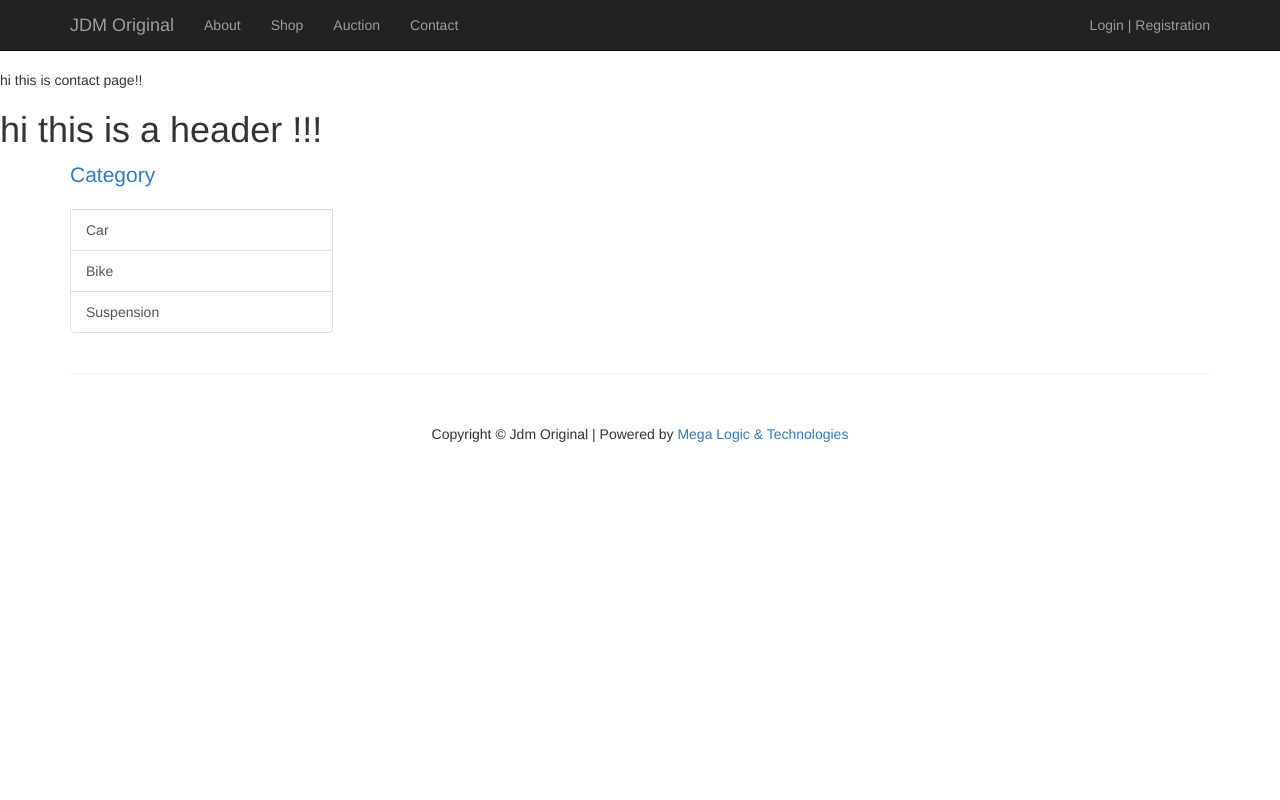
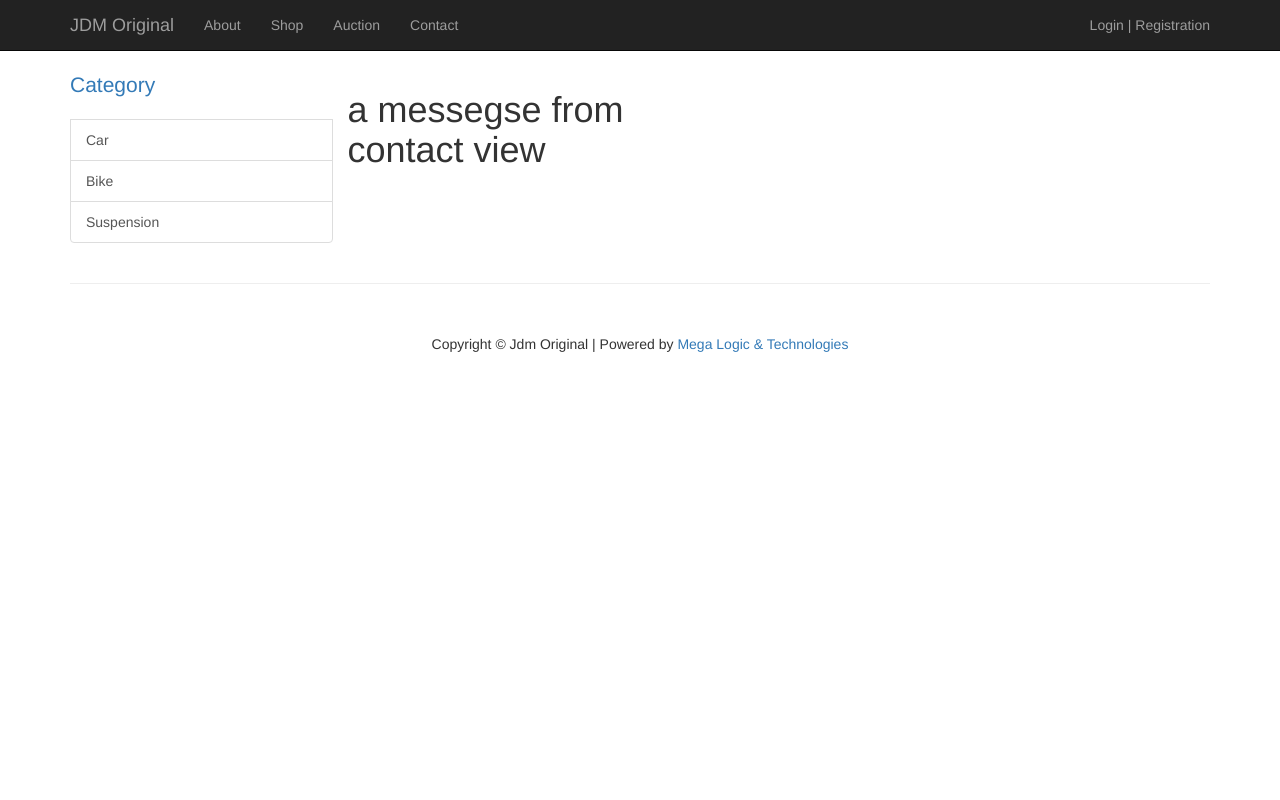
Before and after one commit to rahmannavid/dholaikhaal, a CodeIgniter app: page /dholaikhaal/index.php/contact in a window 1280 px wide. Run offline with CodeIgniter, Linux system fonts and the light colour scheme; data comes from the database, SQL or seed files in the repository.

Commit message:
cahnage in nav bar "contact"

```diff
--- a/application/controllers/contact.php
+++ b/application/controllers/contact.php
@@ -4,14 +4,11 @@
 
 		public function index()
 		{
-
-			$this->load->view('Contact_view');
 			$this->load->model('category');
 			$hdata['title']='Product-JDM Original';
-
 			$hdata['cat'] = $this->category->get_category();
 			$this->load->view('common/header', $hdata);
-			echo "hi this is contact page!!" ;
+			$this->load->view('Contact_view');
 			$this->load->view('common/footer');
 		}
 	}
--- a/application/views/common/header.php
+++ b/application/views/common/header.php
@@ -54,7 +54,7 @@
                         <a href="<?php echo base_url() ?>index.php/auction">Auction</a>
                     </li>
                     <li>
-                        <a href="#">Contact</a>
+                        <a href="<?php echo base_url() ?>index.php/contact">Contact</a>
                     </li>
                 </ul>
                 <ul class="nav pull-right navLogin">
--- a/application/views/contact_view.php
+++ b/application/views/contact_view.php
@@ -1,3 +1,11 @@
-<h1>
-	hi this is a header !!!
-</h1>
+<div class="col-md-4">
+
+    <div class="row">
+
+	<h1>
+		a messegse from contact view
+	</h1>
+
+    </div>
+
+</div>
```
